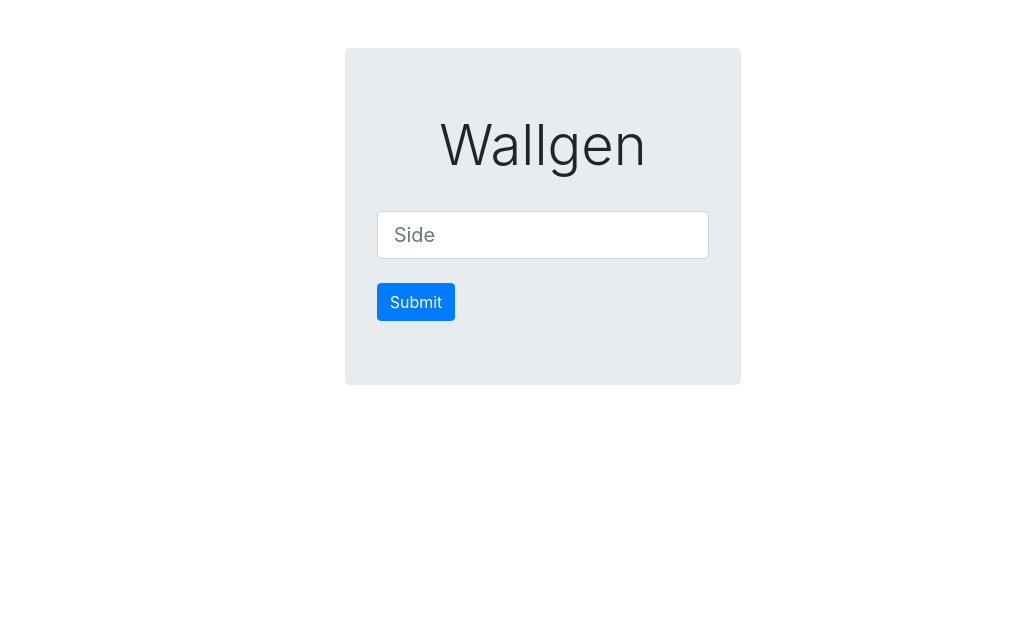
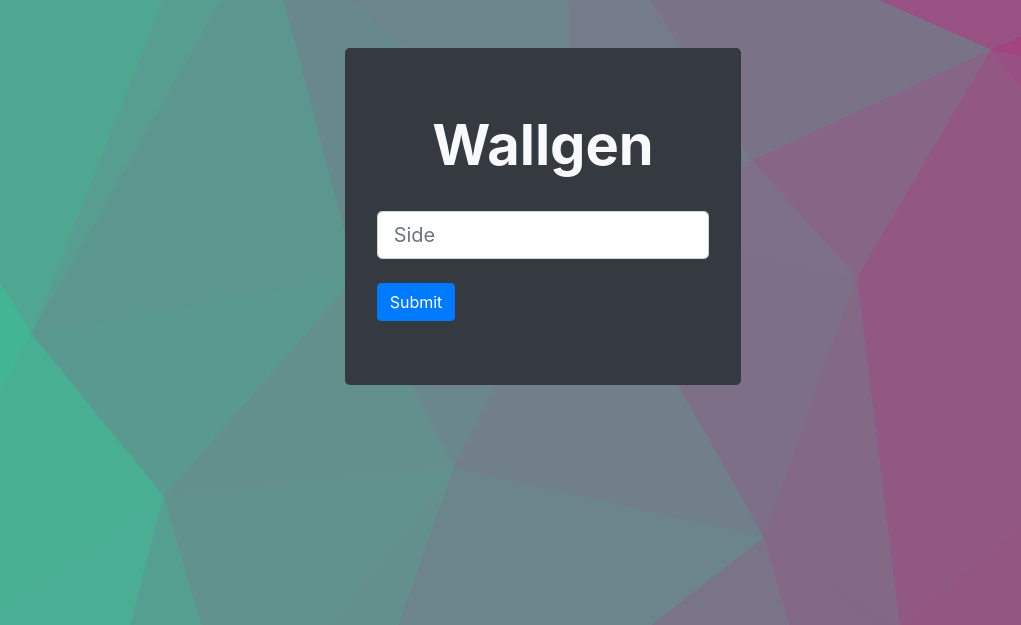
Before and after one commit to SubhrajitPrusty/wallgen, a Flask app: page / in a window 1280 px wide. Shown: the top 625 px of the page, without its empty margins (97-1118 px from the left). Run offline with Flask 2, Linux system fonts and the light colour scheme; some libraries are stand-ins or nearby versions.

Commit message:
added styling

```diff
--- a/app.py
+++ b/app.py
@@ -8,7 +8,6 @@ app = Flask(__name__, static_url_path="/static")
 @app.route("/", methods=['GET','POST'])
 def index():
     if request.method == 'POST':
-        print(request.form)
         print(request.form['side'])
         if request.form['side']:
             side = int(request.form['side'])
@@ -18,8 +17,8 @@ def index():
             side += shift*2
             points = wallgen.genPoints(100,100,side)
             img = wallgen.genWall(points, side, shift)
-            img.save('static/wall.png')
-            return send_file('static/wall.png', mimetype="image/png")
+            img.save('static/images/wall.png')
+            return send_file('static/images/wall.png', mimetype="image/png")
     else:
         return render_template('index.html')
 
--- /dev/null
+++ b/static/css/style.css
@@ -0,0 +1,9 @@
+html, body
+{
+	width: 100%;
+}
+
+body
+{
+	background-image: url("../images/bg.png");
+}
--- a/templates/index.html
+++ b/templates/index.html
@@ -4,11 +4,12 @@
 	<meta charset="UTF-8">
 	<title>Wallgen</title>
 	<link rel="stylesheet" href="https://stackpath.bootstrapcdn.com/bootstrap/4.1.3/css/bootstrap.min.css">
+	<link rel="stylesheet" href="static/css/style.css">
 </head>
 <body>
 	<div class="container mx-auto my-5 col-md-4">
-		<div class="jumbotron">
-			<h1 class="display-4 text-center">Wallgen</h1>
+		<div class="jumbotron bg-dark text-light">
+			<h1 class="display-4 text-center font-weight-bold">Wallgen</h1>
 			<br>
 			<form action="/" method="POST">
 				<input class="form-control form-control-lg" type="text" placeholder="Side" name="side">
```
Also changed, not shown: static/images/bg.png (added), 1 other file.
